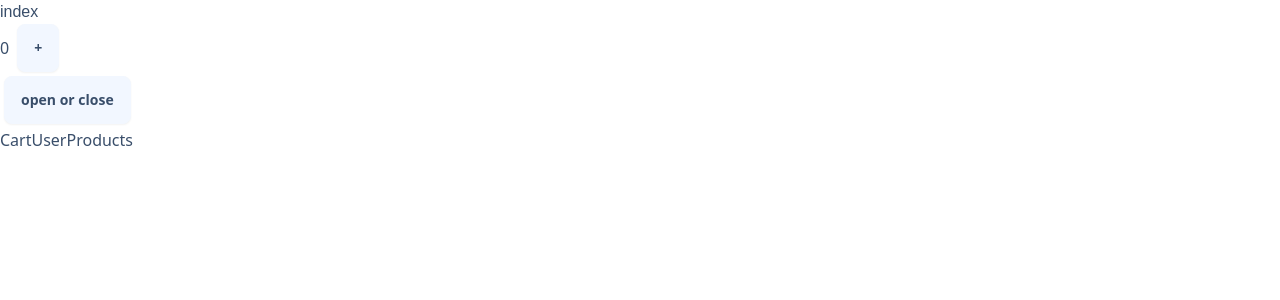
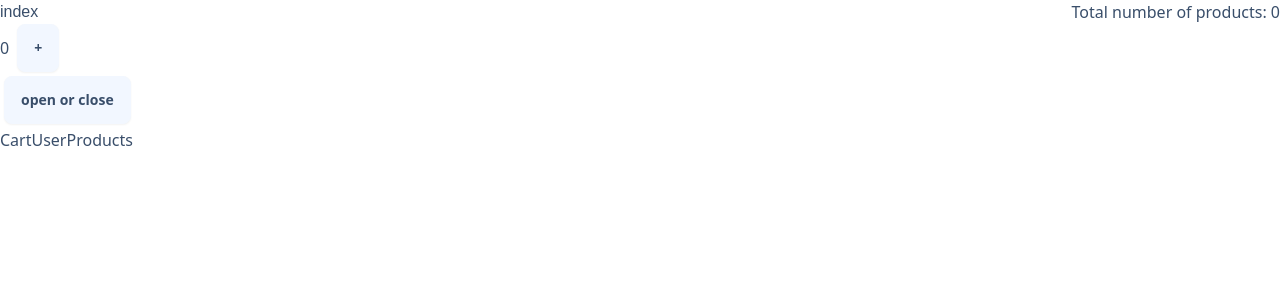
Before and after one commit to selichev/levelup-2024-vue-nuxt-mikhail-selichev, a Nuxt app in the folder nuxt-app/: page / in a window 1280 px wide. Shown: the top 300 px of the page. Built offline with nearby package versions, Linux system fonts and the light colour scheme; no server answers.

Commit message:
Final Project: add composables

```diff
--- a/nuxt-app/app.vue
+++ b/nuxt-app/app.vue
@@ -1,13 +1,9 @@
 <script setup lang="ts">
-import DataKeys from "~/constants/DataKeys";
 
-const { data, pending, refresh } = await useFetch('https://dummyjson.com/products?limit=10', {
-  immediate: false,
-  key: DataKeys.PRODUCTS
-});
-onMounted(() => {
-  refresh();
-})
+const products = useProducts();
+
+const { pending } = products.retrieve(10);
+
 </script>
 <template>
   <Spinner v-if="pending"/>
--- /dev/null
+++ b/nuxt-app/composables/useProducts.ts
@@ -0,0 +1,16 @@
+import type { IProducts } from "~/interfaces";
+
+const useProducts = (): IProducts => {
+    const data = useState<any>('products', () => []);
+    return {
+        get total() { return computed(() => data.value?.total || 0) },
+        get list() { return computed(() => data.value.products) },
+        retrieve(limit: number = 10): any {
+            return useFetch(`https://dummyjson.com/products?limit=${limit}`)
+                .then((result) => {
+                    data.value = result.data.value as any;
+                });
+        }
+    }
+}
+export default useProducts;
--- /dev/null
+++ b/nuxt-app/interfaces/index.ts
@@ -0,0 +1,7 @@
+import type { ComputedRef } from "vue";
+
+export interface IProducts {
+    retrieve: (limit: number) => any,
+    readonly list: ComputedRef<any[]>,
+    readonly total: ComputedRef<number>,
+}
--- a/nuxt-app/layouts/default.vue
+++ b/nuxt-app/layouts/default.vue
@@ -1,11 +1,17 @@
 <script setup lang="ts">
 const router = useRouter();
 const route = router.currentRoute;
+const products = useProducts();
 </script>
 <template>
     <div class="container mx-auto flex flex-col">
-      <div class="route-name">
-        {{route.name}}
+      <div class="flex flex-row justify-between">
+        <div class="route-name">
+          {{route.name}}
+        </div>
+        <div>
+          Total number of products: {{ products.total }}
+        </div>
       </div>
       <slot/>
   </div>
--- a/nuxt-app/nuxt.config.ts
+++ b/nuxt-app/nuxt.config.ts
@@ -1,12 +1,13 @@
 // https://nuxt.com/docs/api/configuration/nuxt-config
 export default defineNuxtConfig({
+  app: {
+    head: {
+      title: 'Products Project',
+    }
+  },
   devtools: { enabled: false },
   telemetry: false,
   ssr: false,
   modules: ["@nuxtjs/tailwindcss", "@nuxt/fonts"],
-  // fonts: {
-  //   families: [
-  //     {name: 'Lato', provider: 'google'},
-  //   ],
-  // }
+
 });
--- a/nuxt-app/pages/products/index.vue
+++ b/nuxt-app/pages/products/index.vue
@@ -1,12 +1,11 @@
 <script setup lang="ts">
-import DataKeys from "~/constants/DataKeys";
-const { data } = useNuxtData(DataKeys.PRODUCTS);
+const { list } = useProducts();
 </script>
 <template>
   <div class="grid  grid-cols-3 gap-2
   place-items-start
   place-content-start">
-    <div v-for="product in data.products" :key="product.id" class="h-full w-full">
+    <div v-for="product in list" :key="product.id" class="h-full w-full">
       <div class="card w-72 bg-base-100 image-full shadow-xl h-full w-full">
         <figure>
           <img
```
